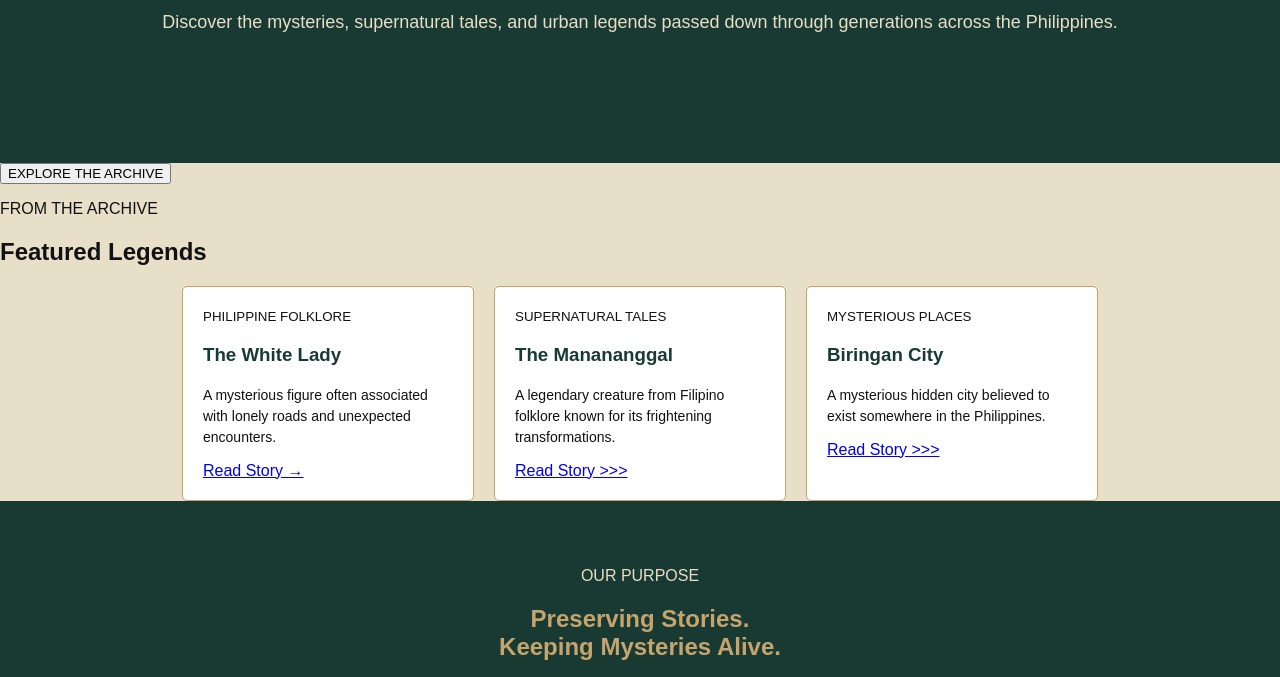
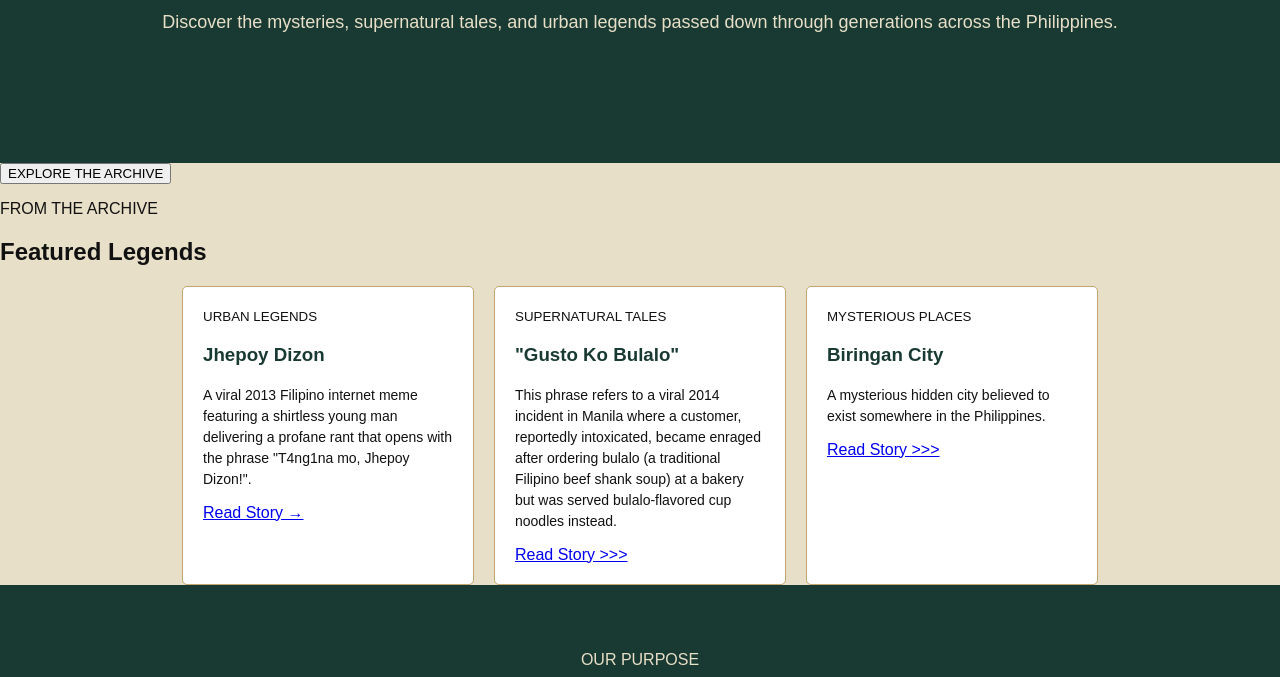
Before and after one commit to CrystalyZ-Z/DelaCruz_Website, a plain HTML site: page index.html in a window 1280 px wide. Shown: the part 513-1190 px from the top of the page. Drawn offline with Linux system fonts and the light colour scheme.

Commit message:
HTML PT. 2 & CSS PT.4

```diff
--- a/css/style.css
+++ b/css/style.css
@@ -117,6 +117,5 @@ footer {
     font-size: 14px;
 }
 
-{
 
-}
+{}
--- a/index.html
+++ b/index.html
@@ -61,11 +61,10 @@
             <div class="legend-card">
                 <div class="legend-image image-one"></div>
                 <div class="legend-info">
-                    <small>PHILIPPINE FOLKLORE</small>
-                    <h3>The White Lady</h3>
+                    <small>URBAN LEGENDS</small>
+                    <h3>Jhepoy Dizon</h3>
                     <p>
-                        A mysterious figure often associated
-                        with lonely roads and unexpected encounters.
+                       A viral 2013 Filipino internet meme featuring a shirtless young man delivering a profane rant that opens with the phrase "T4ng1na mo, Jhepoy Dizon!".
                     </p>
                     <a href="#">Read Story →</a>
                 </div>
@@ -74,10 +73,9 @@
                 <div class="legend-image image-two"></div>
                 <div class="legend-info">
                     <small>SUPERNATURAL TALES</small>
-                    <h3>The Manananggal</h3>
+                    <h3>"Gusto Ko Bulalo"</h3>
                     <p>
-                        A legendary creature from Filipino folklore
-                        known for its frightening transformations.
+                    This phrase refers to a viral 2014 incident in Manila where a customer, reportedly intoxicated, became enraged after ordering bulalo (a traditional Filipino beef shank soup) at a bakery but was served bulalo-flavored cup noodles instead.
                     </p>
                     <a href="#">Read Story >>></a>
                 </div>
```
